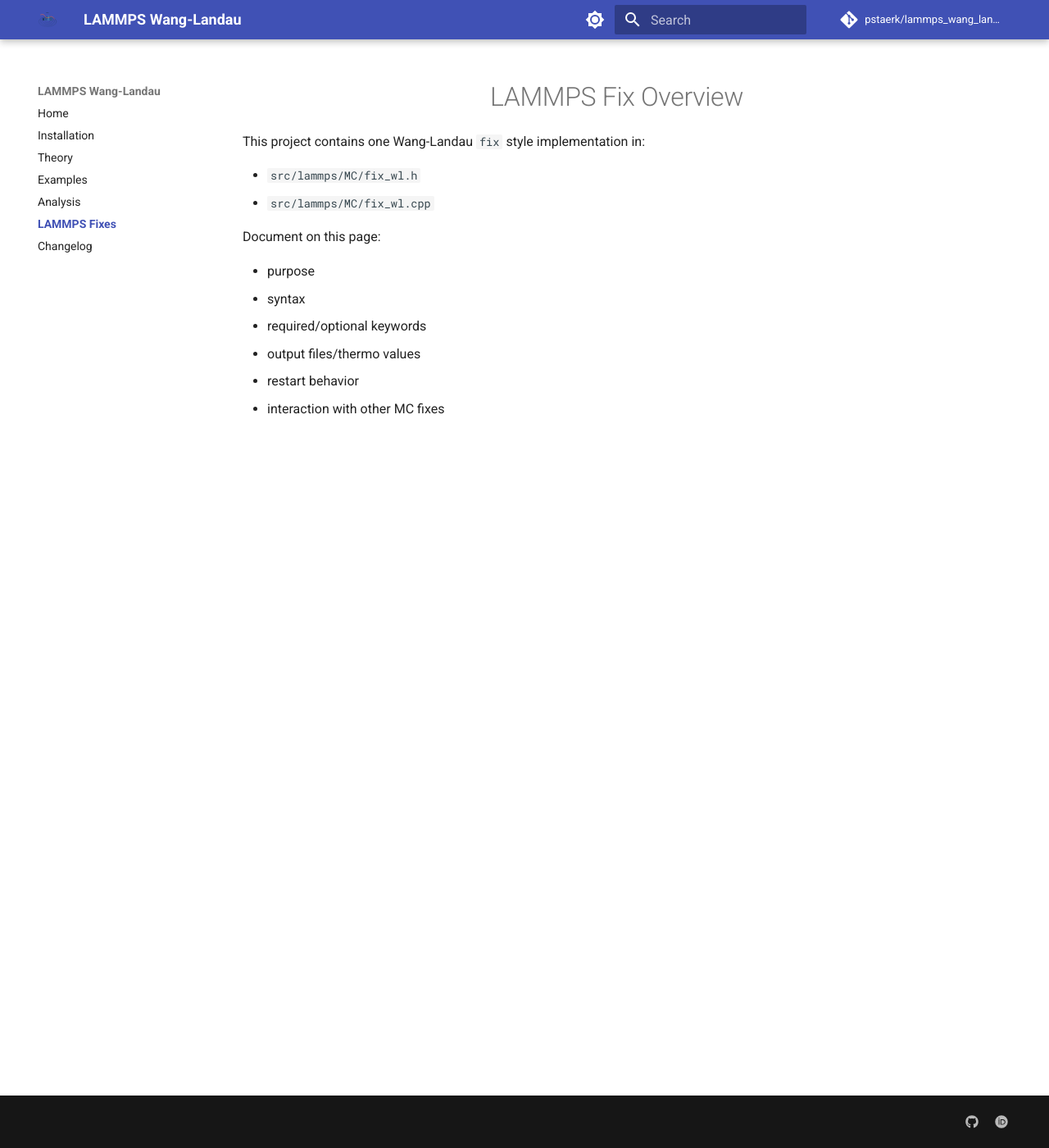
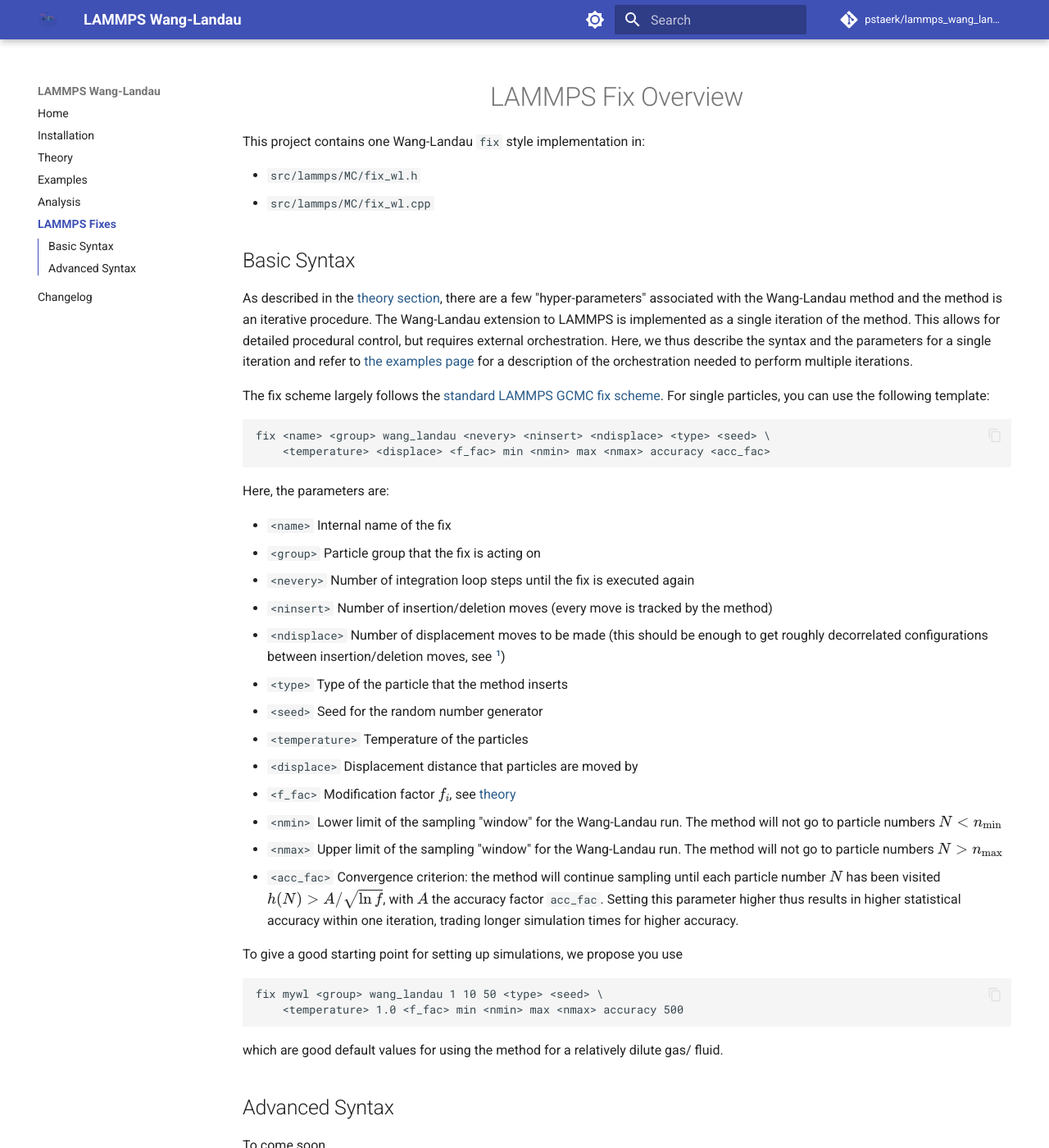
Before and after one commit to pstaerk/lammps_wang_landau, an MkDocs documentation site: the page built from docs/lammps-fixes.md, in a window 1280 px wide and 1400 px high. Shown: the whole window at 82% size. Built offline with MkDocs 1.6.1 and Material for MkDocs 9.7.7, drawn with Linux system fonts in a browser that asks for light colours; comment, search, counter and statistics services are not loaded; some of the changed text lies outside the part shown.

Commit message:
More work on the documentation of the LAMMPS fixes.

````diff
--- a/docs/lammps-fixes.md
+++ b/docs/lammps-fixes.md
@@ -9,11 +9,60 @@
 - `src/lammps/MC/fix_wl.h`
 - `src/lammps/MC/fix_wl.cpp`
 
-Document on this page:
+## Basic Syntax
 
-- purpose
-- syntax
-- required/optional keywords
-- output files/thermo values
-- restart behavior
-- interaction with other MC fixes
+As described in the [theory section](theory.md), there are a few
+"hyper-parameters" associated with the Wang-Landau method and the method is
+an iterative procedure. The Wang-Landau extension to LAMMPS is implemented as
+a single iteration of the method. This allows for detailed procedural control,
+but requires external orchestration.
+Here, we thus describe the syntax and the parameters for a single iteration and
+refer to [the examples page](examples.md) for a description of the orchestration
+needed to perform multiple iterations.
+
+The fix scheme largely follows the
+[standard LAMMPS GCMC fix scheme](https://docs.lammps.org/fix_gcmc.html).
+For single particles, you can use the following template:
+```lammps
+fix <name> <group> wang_landau <nevery> <ninsert> <ndisplace> <type> <seed> \
+    <temperature> <displace> <f_fac> min <nmin> max <nmax> accuracy <acc_fac>
+```
+
+Here, the parameters are:
+
+ - `<name>` Internal name of the fix
+ - `<group>` Particle group that the fix is acting on
+ - `<nevery>` Number of integration loop steps until the fix is executed again
+ - `<ninsert>` Number of insertion/deletion moves (every move is tracked by the
+   method)
+ - `<ndisplace>` Number of displacement moves to be made (this should be enough
+   to get roughly decorrelated configurations between insertion/deletion moves,
+   see [^1])
+ - `<type>` Type of the particle that the method inserts
+ - `<seed>` Seed for the random number generator
+ - `<temperature>` Temperature of the particles
+ - `<displace>` Displacement distance that particles are moved by
+ - `<f_fac>` Modification factor $f_i$, see [theory](theory.md)
+ - `<nmin>` Lower limit of the sampling "window" for the Wang-Landau run. The
+   method will not go to particle numbers $N < n_{\mathrm{min}}$
+ - `<nmax>` Upper limit of the sampling "window" for the Wang-Landau run. The
+   method will not go to particle numbers $N > n_{\mathrm{max}}$
+ - `<acc_fac>` Convergence criterion: the method will continue sampling until
+   each particle number $N$ has been visited $h(N) > A / \sqrt{\ln{f}}$, with
+   $A$ the accuracy factor `acc_fac`. Setting this parameter higher thus results
+   in higher statistical accuracy within one iteration, trading longer
+   simulation times for higher accuracy.
+
+To give a good starting point for setting up simulations, we propose you use
+```lammps
+fix mywl <group> wang_landau 1 10 50 <type> <seed> \
+    <temperature> 1.0 <f_fac> min <nmin> max <nmax> accuracy 500
+```
+which are good default values for using the method for a relatively dilute gas/
+fluid.
+
+## Advanced Syntax
+
+To come soon.
+
+[^1]: Wang, F. G. & Landau, D. P. [Efficient, Multiple-Range Random Walk Algorithm to Calculate the Density of States](https://doi.org/10.1103/PhysRevLett.86.2050). *Phys. Rev. Lett.* **86**, 2050–2053 (2001).
````
Also changed, not shown: docs/examples.md (+6 -2 lines), docs/theory.md (+1 -1 lines), 3 other files.
